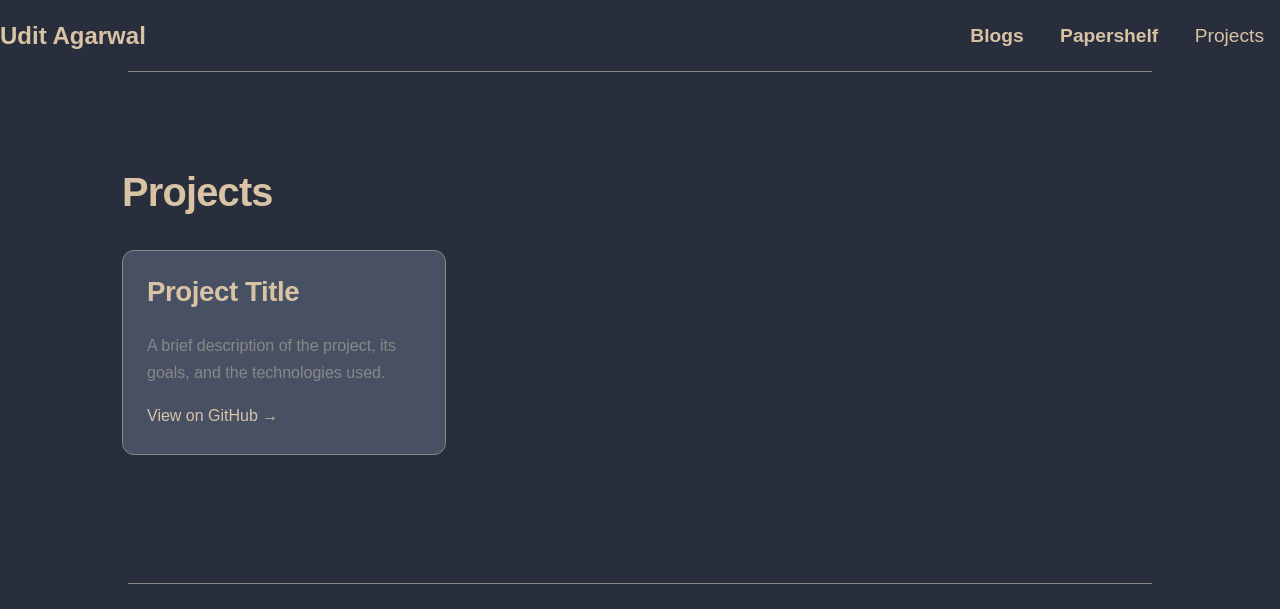
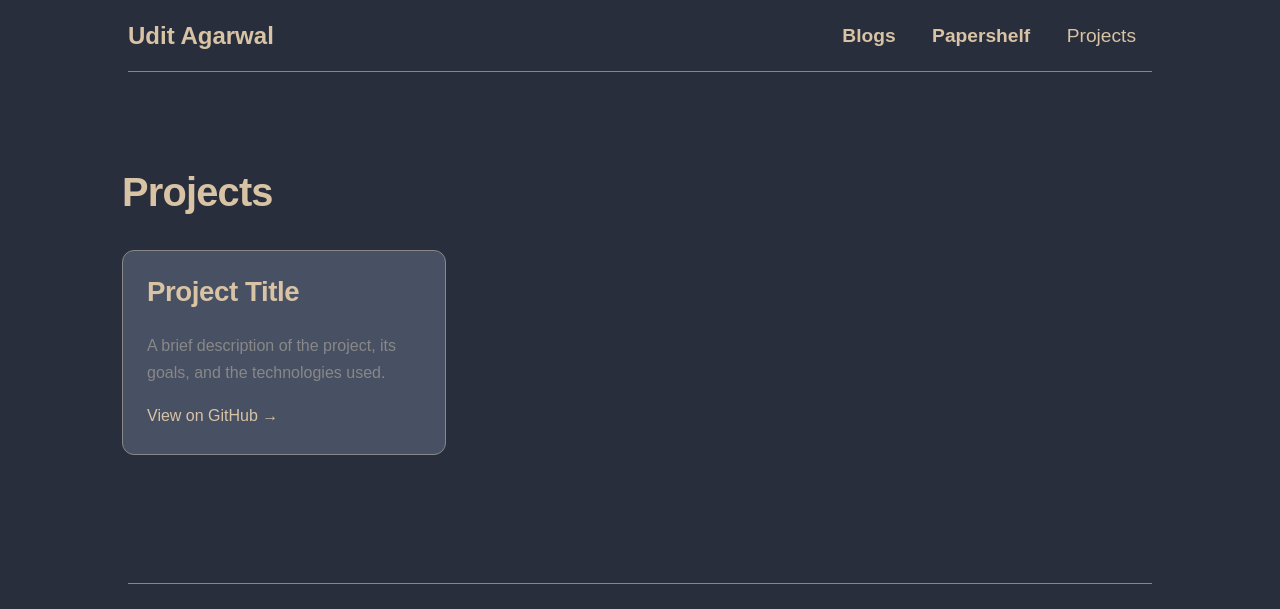
Before and after one commit to Udit19199/Udit-Agarwal, a plain HTML site: page projects.html in a window 1280 px wide. Shown: the top 609 px of the page. Drawn offline with Linux system fonts and the light colour scheme; a web font is replaced by a local one.

Commit message:
Fixed issue on blogs page

```diff
--- a/projects.html
+++ b/projects.html
@@ -13,12 +13,14 @@
 
 <body>
     <header class="site-header">
-        <a href="./index.html" class="nav-brand">Udit Agarwal</a>
-        <nav class="nav-links">
-            <a href="./blogs.html">Blogs</a>
-            <a href="./papershelf.html">Papershelf</a>
-            <a href="./projects.html" class="active">Projects</a>
-        </nav>
+        <div class="header-content">
+            <a href="./index.html" class="nav-brand">Udit Agarwal</a>
+            <nav class="nav-links" id="nav-links">
+                <a href="./blogs.html">Blogs</a>
+                <a href="./papershelf.html">Papershelf</a>
+                <a href="./projects.html" class="active">Projects</a>
+            </nav>
+        </div>
     </header>
 
     <main class="main-container">
```
Also changed, not shown: blogs.html (+2 -0 lines), papershelf.html (+2 -0 lines).
